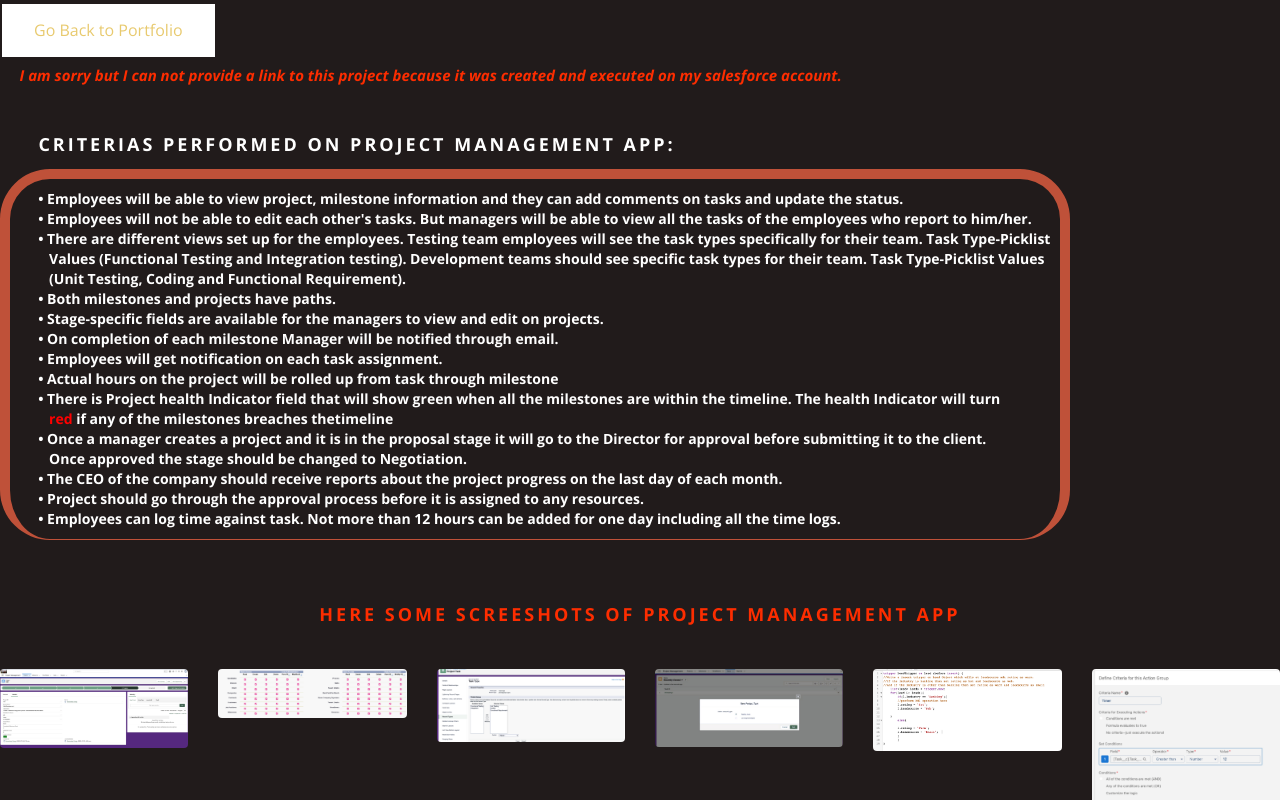
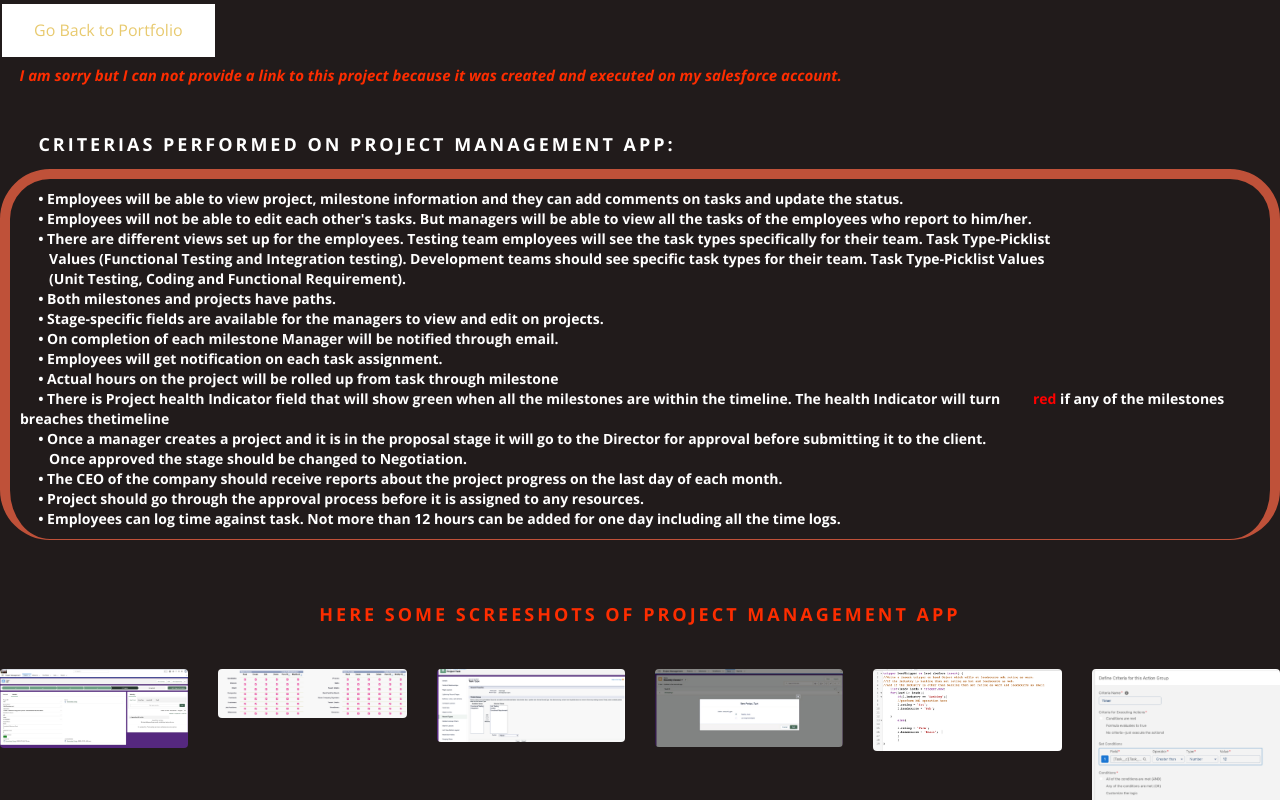
Before and after one commit to RasanPanag/Portfolio-website-html-JSON, a website: page index2.html in a window 1280 px wide. Shown: the top 800 px of the page. Drawn offline with nearby package versions, Linux system fonts and the light colour scheme; files whose address does not match are found by name.

Commit message:
glitches fixed

```diff
--- a/index2.html
+++ b/index2.html
@@ -89,7 +89,7 @@
           <li>&nbsp; &nbsp;&nbsp; • Employees will get notification on each task assignment.</li>
           <li>&nbsp; &nbsp;&nbsp;  •	Actual hours on the project will be rolled up from task through milestone </li>
           <li>&nbsp; &nbsp;&nbsp; • There is Project health Indicator field that will show green when all the milestones are within the timeline. The health Indicator
-          will turn <br> &nbsp; &nbsp;&nbsp;&nbsp; &nbsp;  <span style="color: red">red</span> if any of the milestones breaches thetimeline</li>
+          will turn &nbsp; &nbsp;&nbsp;&nbsp; &nbsp;  <span style="color: red">red</span> if any of the milestones breaches thetimeline</li>
           <li>&nbsp; &nbsp;&nbsp; •	Once a manager creates a project and it is in the proposal stage it will go to the Director for approval before
             submitting it to the client.
             <br> &nbsp; &nbsp;&nbsp;&nbsp; &nbsp;  Once approved the stage should be changed to Negotiation.
```
